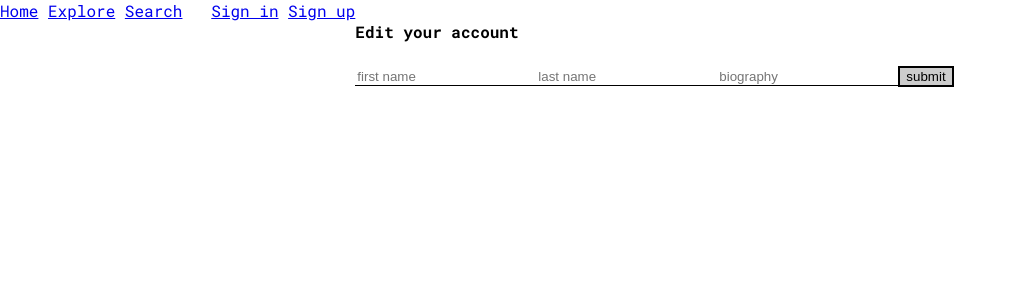
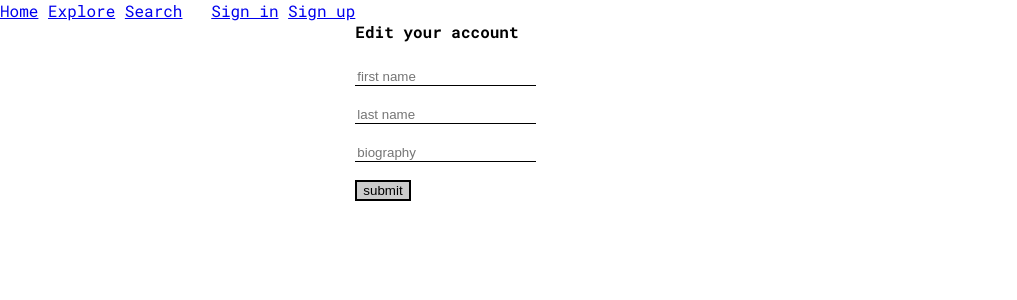
Before and after one commit to softscienceprojects/Curatorial_frontend, a React (Create React App) app: page /users/1/edit in a window 1280 px wide. Shown: the top 300 px of the page, without its empty margins (0-1017 px from the left). Built offline with nearby package versions, Linux system fonts and the light colour scheme; no server answers.

Commit message:
p tags for easier use

```diff
--- a/src/components/UserEditForm.js
+++ b/src/components/UserEditForm.js
@@ -29,9 +29,9 @@ class UserEditForm extends React.Component {
             <div>
                 <h4>Edit your account</h4>
                 <form onSubmit={this.handleSubmit}>
-                    <input type="text" name="first_name" value={this.state.first_name} placeholder="first name" onChange={this.handleChange} />
-                    <input type="text" name="last_name" value={this.state.last_name} placeholder="last name" onChange={this.handleChange} />
-                    <input type="text" name="biography" value={this.state.biography} placeholder="biography" onChange={this.handleChange} />
+                    <p><input type="text" name="first_name" value={this.state.first_name} placeholder="first name" onChange={this.handleChange} /></p>
+                    <p><input type="text" name="last_name" value={this.state.last_name} placeholder="last name" onChange={this.handleChange} /></p>
+                    <p><input type="text" name="biography" value={this.state.biography} placeholder="biography" onChange={this.handleChange} /></p>
 {/*
                     <input type="email" name="email" value={this.state.email} placeholder="email" onChange={this.handleChange} />
                     <input type="password" name="password" value={this.state.password} placeholder="password" onChange={this.handleChange} />
```
